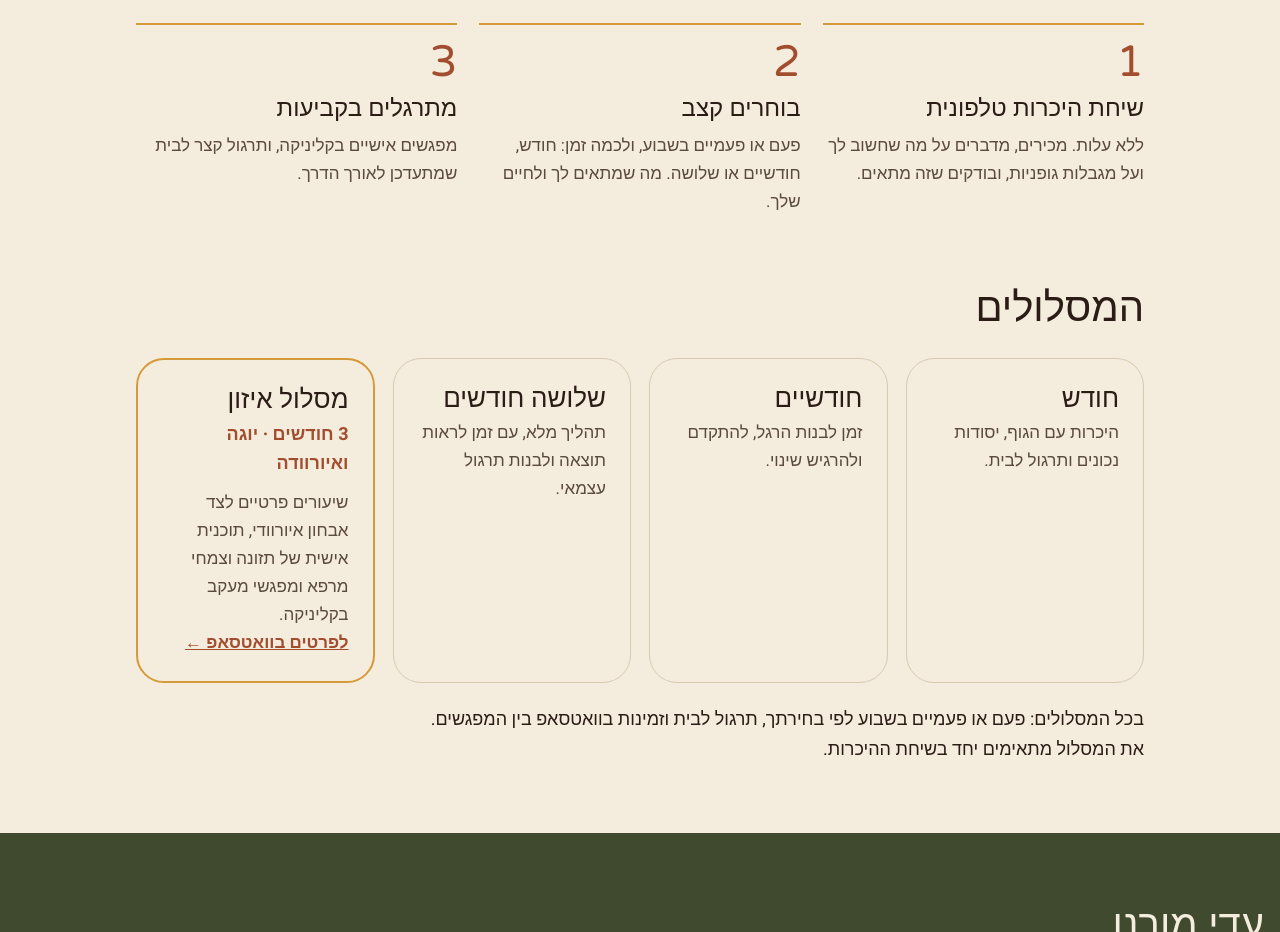
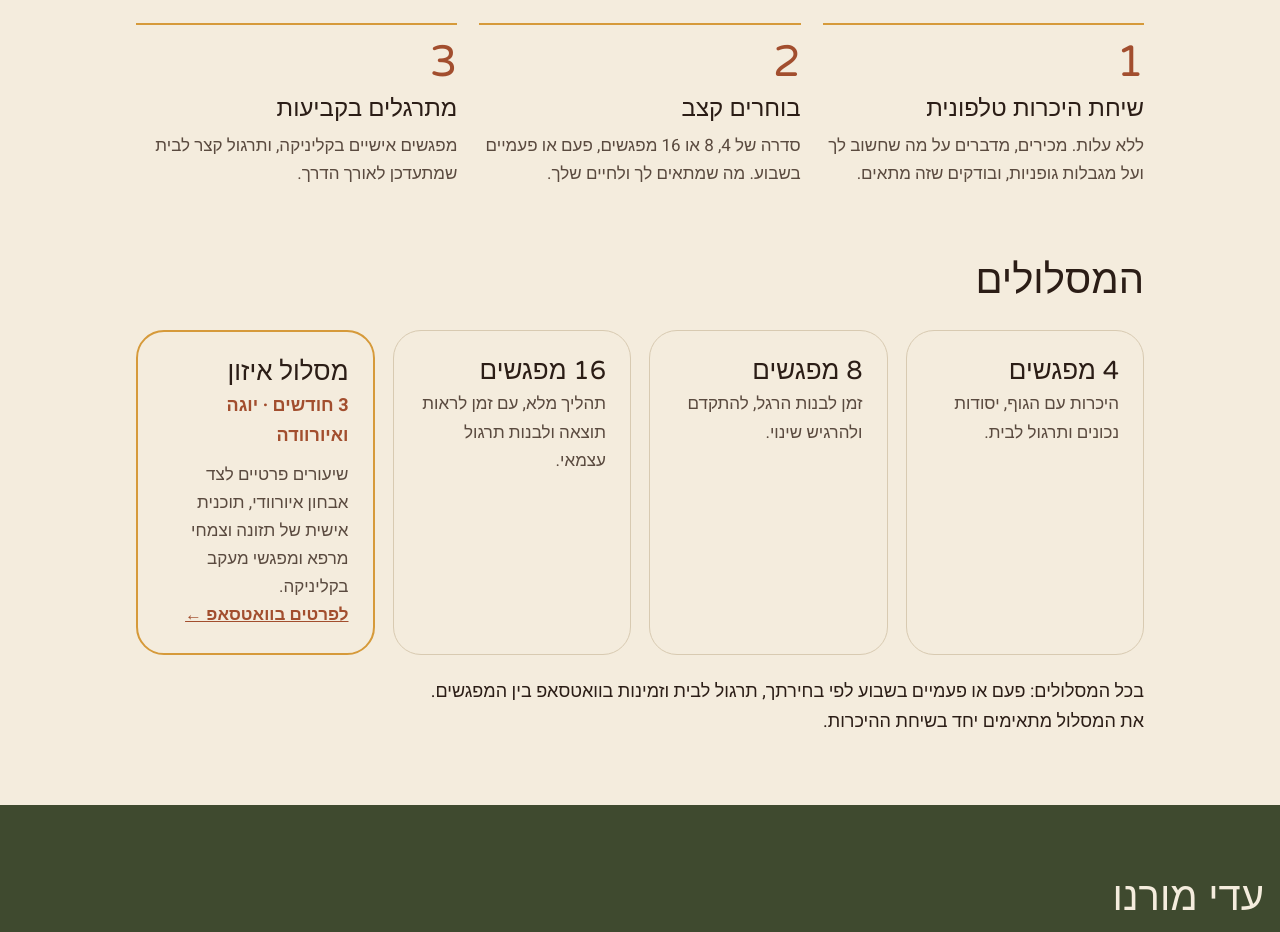
Before and after one commit to adisharabi93/sukshma-site, a plain HTML site: page private-yoga-pilates-rishon-lezion/index.html in a window 1280 px wide. Shown: the part 1767-2699 px from the top of the page. Drawn offline with Linux system fonts and the light colour scheme.

Commit message:
Private lessons: series of 4/8/16 sessions
Co-Authored-By: Claude Opus 5.5 <noreply@anthropic.com>
Claude-Session: https://claude.ai/code/session_01GXUpyRpbgL9W1WcJcD1e1C

```diff
--- a/private-yoga-pilates-rishon-lezion/index.html
+++ b/private-yoga-pilates-rishon-lezion/index.html
@@ -183,7 +183,7 @@ a{color:inherit}
     <h2>איך זה עובד</h2>
     <ol class="steps">
       <li><h3>שיחת היכרות טלפונית</h3><p>ללא עלות. מכירים, מדברים על מה שחשוב לך ועל מגבלות גופניות, ובודקים שזה מתאים.</p></li>
-      <li><h3>בוחרים קצב</h3><p>פעם או פעמיים בשבוע, ולכמה זמן: חודש, חודשיים או שלושה. מה שמתאים לך ולחיים שלך.</p></li>
+      <li><h3>בוחרים קצב</h3><p>סדרה של 4, 8 או 16 מפגשים, פעם או פעמיים בשבוע. מה שמתאים לך ולחיים שלך.</p></li>
       <li><h3>מתרגלים בקביעות</h3><p>מפגשים אישיים בקליניקה, ותרגול קצר לבית שמתעדכן לאורך הדרך.</p></li>
     </ol>
   </section>
@@ -191,9 +191,9 @@ a{color:inherit}
   <section class="wrap sec" style="padding-top:0">
     <h2>המסלולים</h2>
     <div class="tracks">
-      <div class="track"><h3>חודש</h3><p>היכרות עם הגוף, יסודות נכונים ותרגול לבית.</p></div>
-      <div class="track"><h3>חודשיים</h3><p>זמן לבנות הרגל, להתקדם ולהרגיש שינוי.</p></div>
-      <div class="track"><h3>שלושה חודשים</h3><p>תהליך מלא, עם זמן לראות תוצאה ולבנות תרגול עצמאי.</p></div>
+      <div class="track"><h3>4 מפגשים</h3><p>היכרות עם הגוף, יסודות נכונים ותרגול לבית.</p></div>
+      <div class="track"><h3>8 מפגשים</h3><p>זמן לבנות הרגל, להתקדם ולהרגיש שינוי.</p></div>
+      <div class="track"><h3>16 מפגשים</h3><p>תהליך מלא, עם זמן לראות תוצאה ולבנות תרגול עצמאי.</p></div>
       <div class="track star"><h3>מסלול איזון</h3><div class="n">3 חודשים · יוגה ואיורוודה</div><p>שיעורים פרטיים לצד אבחון איורוודי, תוכנית אישית של תזונה וצמחי מרפא ומפגשי מעקב בקליניקה. <a href="https://wa.me/972525624983?text=%D7%A9%D7%9C%D7%95%D7%9D%2C%20%D7%90%D7%A9%D7%9E%D7%97%20%D7%9C%D7%A9%D7%9E%D7%95%D7%A2%20%D7%A2%D7%9C%20%D7%9E%D7%A1%D7%9C%D7%95%D7%9C%20%D7%94%D7%90%D7%99%D7%96%D7%95%D7%9F.%20%D7%94%D7%9E%D7%98%D7%A8%D7%94%20%D7%A9%D7%9C%D7%99%20%D7%94%D7%99%D7%90%3A%20" target="_blank" rel="noopener">לפרטים בוואטסאפ ←</a></p></div>
     </div>
     <p class="tracks-note">בכל המסלולים: פעם או פעמיים בשבוע לפי בחירתך, תרגול לבית וזמינות בוואטסאפ בין המפגשים. את המסלול מתאימים יחד בשיחת ההיכרות.</p>
```
